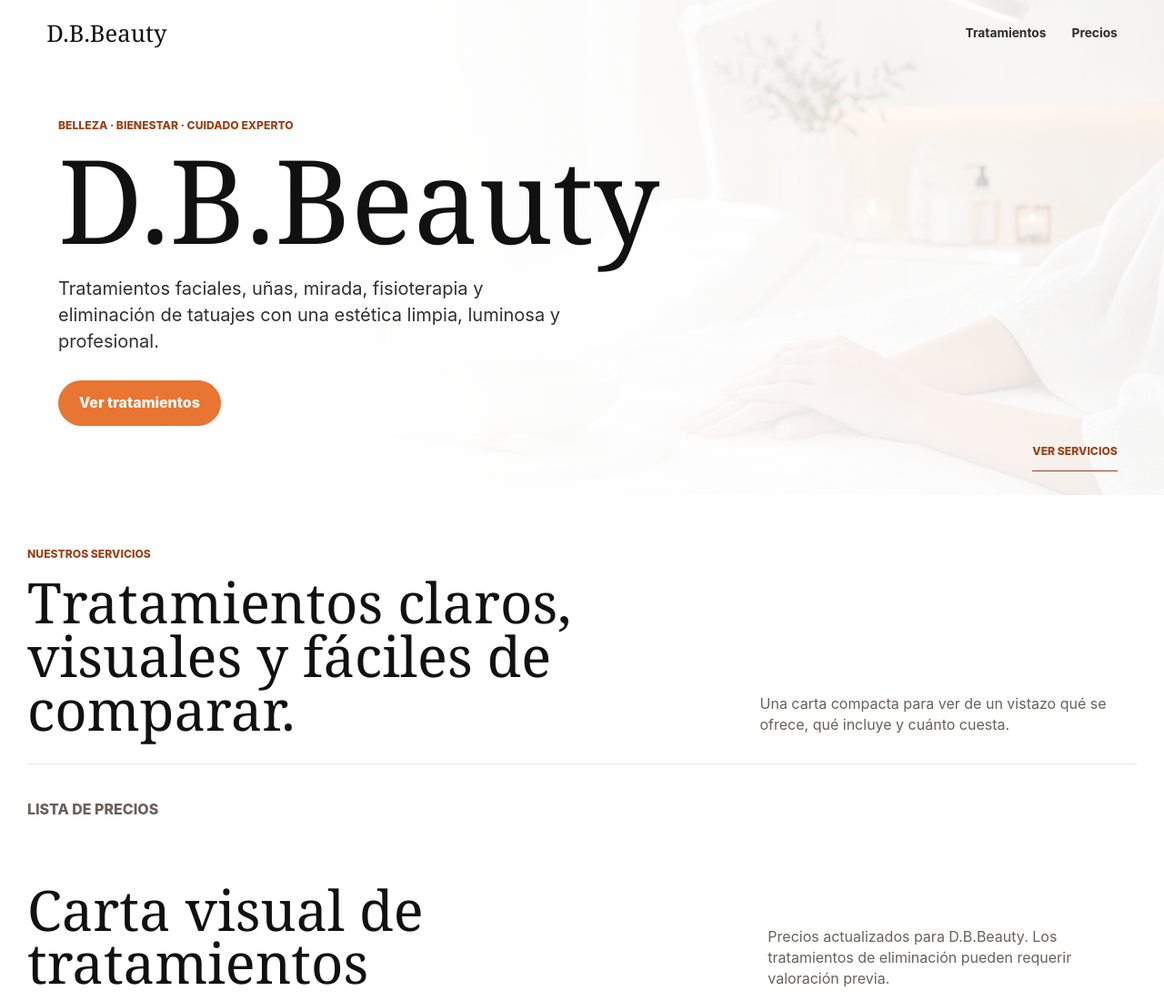
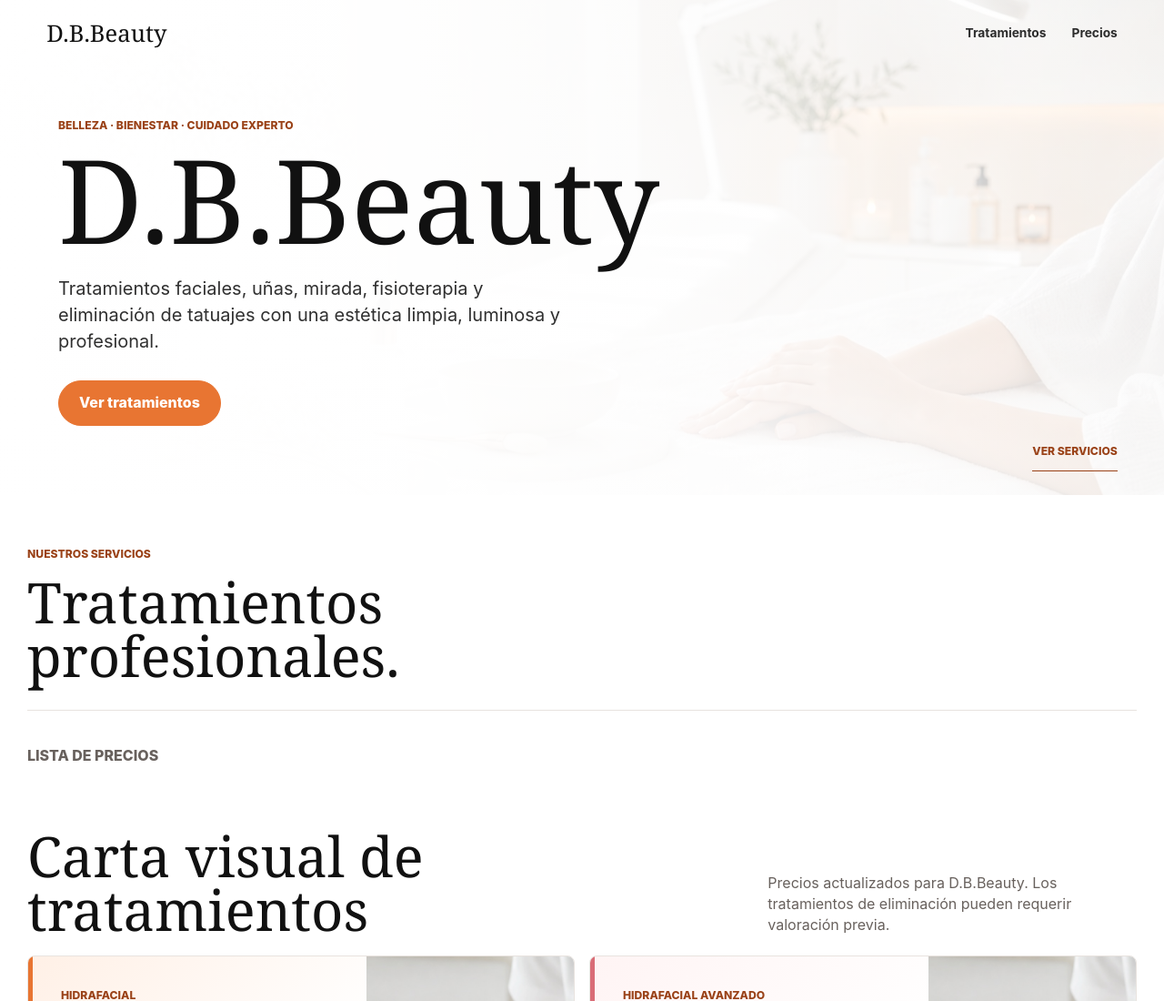
Before and after one commit to jmbjacobo-create/D.Bbeauty, a plain HTML site: page index.html in a window 1280 px wide. Shown: the top 1100 px of the page at 91% size. Drawn offline with Linux system fonts and the light colour scheme.

Commit message:
Add files via upload

```diff
--- a/index.html
+++ b/index.html
@@ -41,12 +41,7 @@
 
       <section class="intro" id="servicios" aria-labelledby="intro-title">
         <div class="section-kicker">Nuestros servicios</div>
-        <div class="intro__grid">
-          <h2 id="intro-title">Tratamientos claros, visuales y fáciles de comparar.</h2>
-          <p>
-            Una carta compacta para ver de un vistazo qué se ofrece, qué incluye y cuánto cuesta.
-          </p>
-        </div>
+        <h2 id="intro-title">Tratamientos profesionales.</h2>
       </section>
 
       <section class="pricing-section" id="precios" aria-labelledby="pricing-title">
--- a/styles.css
+++ b/styles.css
@@ -266,6 +266,11 @@ button {
 .intro h2,
 .pricing-header h2 {
   font-size: clamp(2.25rem, 4.8vw, 5rem);
+}
+
+.intro > h2 {
+  max-width: 760px;
+  margin-top: 14px;
 }
 
 .intro p,
```
